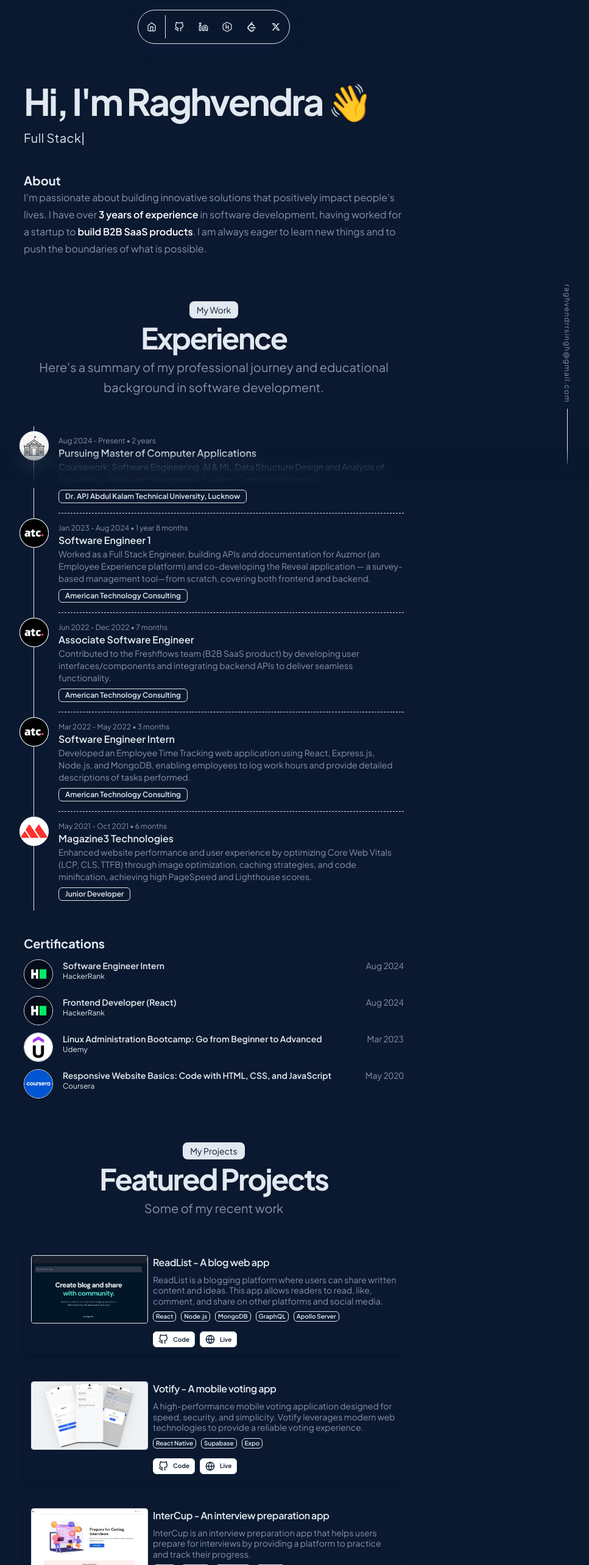
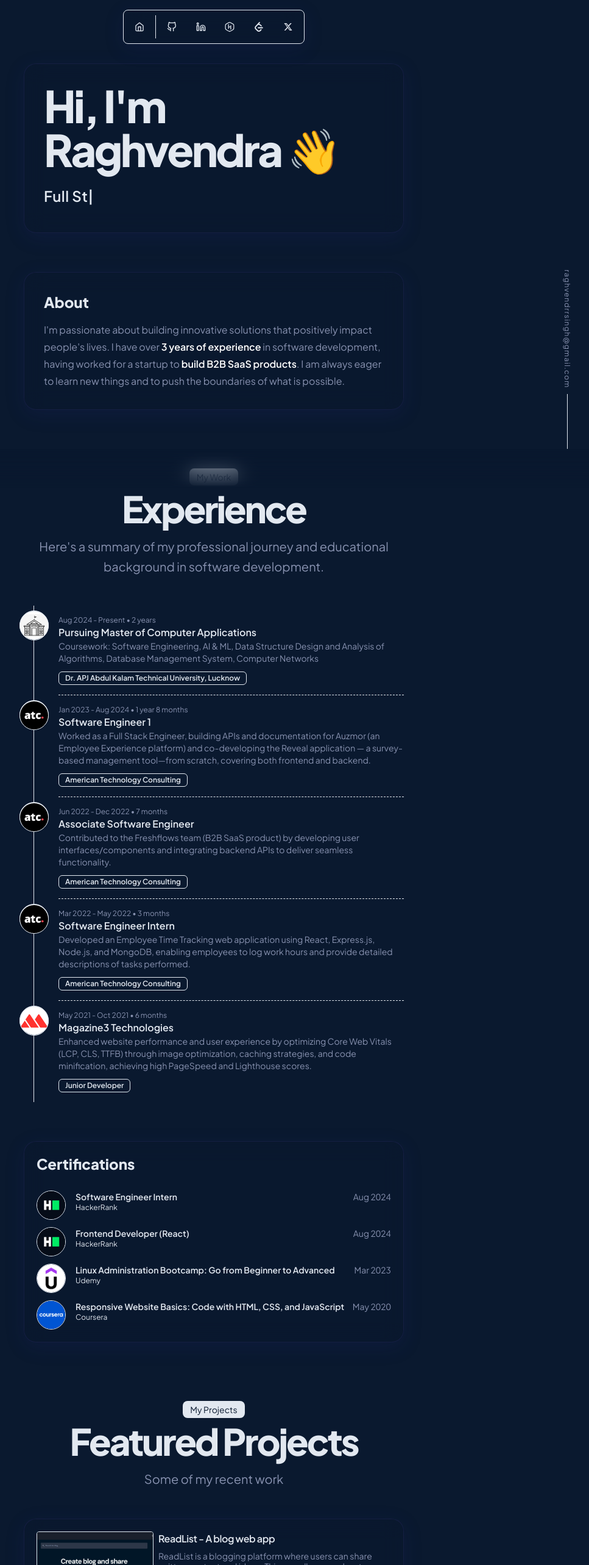
Before and after one commit to rsinghcodes/v2-portfolio, a Next.js app: page / in a window 1280 px wide. Shown: the top 2566 px of the page at 61% size, without its empty margins (289-1256 px from the left). Built offline with nearby package versions, Linux system fonts and the light colour scheme.

Commit message:
Improved UI design and animation

```diff
--- a/src/app/globals.css
+++ b/src/app/globals.css
@@ -9,6 +9,11 @@
   --border: #e2e8f0;
   --ring: #3b82f6;
   --radius: 0.5rem;
+  --accent: #7f5af0; /* Vibrant accent color */
+  --accent-gradient: linear-gradient(90deg, #7f5af0 0%, #2cb67d 100%);
+  --glass-bg: rgba(10, 25, 47, 0.55);
+  --glass-blur: blur(16px);
+  --card-shadow: 0 8px 32px 0 rgba(31, 38, 135, 0.15);
 }
 
 @theme inline {
@@ -19,6 +24,7 @@
   --color-border: var(--border);
   --color-ring: var(--ring);
   --font-sans: var(--font-plus-jakarta-sans);
+  --font-mono: var(--font-geist-mono);
 }
 
 * {
@@ -53,6 +59,43 @@ body {
 /* Smooth scrolling */
 html {
   scroll-behavior: smooth;
+}
+
+/* Glassmorphism utility */
+.glass {
+  background: var(--glass-bg);
+  backdrop-filter: var(--glass-blur);
+  -webkit-backdrop-filter: var(--glass-blur);
+  border-radius: var(--radius);
+  box-shadow: var(--card-shadow);
+}
+
+/* Accent button */
+.btn-accent {
+  background: var(--accent-gradient);
+  color: #fff;
+  border: none;
+  box-shadow: 0 4px 16px rgba(127, 90, 240, 0.15);
+  transition: box-shadow 0.2s, transform 0.2s;
+}
+.btn-accent:hover {
+  box-shadow: 0 8px 32px rgba(127, 90, 240, 0.25);
+  transform: translateY(-2px) scale(1.03);
+}
+
+/* Card shadow utility */
+.card-shadow {
+  box-shadow: 0 2px 12px 0 rgba(31, 38, 135, 0.06),
+    0 1.5px 4px 0 rgba(127, 90, 240, 0.04);
+}
+
+.section-border {
+  border: 1px solid rgba(127, 90, 240, 0.1);
+  /* Subtle accent border */
+}
+
+.rounded-elegant {
+  border-radius: 1.25rem;
 }
 
 /* Enhanced 3D hover effects */
--- a/src/app/page.tsx
+++ b/src/app/page.tsx
@@ -164,10 +164,46 @@ export default function Home() {
     },
   ];
 
+  // Animation variants for staggered project cards
+  const projectListVariants = {
+    hidden: {},
+    show: {
+      transition: {
+        staggerChildren: 0.18,
+      },
+    },
+  };
+  const projectCardVariants = {
+    hidden: { opacity: 0, y: 30 },
+    show: { opacity: 1, y: 0, transition: { duration: 0.8 } },
+  };
+
+  // Animation variants for staggered section content
+  const staggerSection = {
+    hidden: {},
+    show: {
+      transition: { staggerChildren: 0.18 },
+    },
+  };
+  const fadeSlide = {
+    hidden: { opacity: 0, y: 30 },
+    show: { opacity: 1, y: 0, transition: { duration: 0.7 } },
+  };
+  // Timeline dot animation
+  const dotVariants = {
+    hidden: { scale: 0.7, opacity: 0 },
+    show: {
+      scale: 1.1,
+      opacity: 1,
+      transition: { type: 'spring' as const, stiffness: 400, damping: 15 },
+    },
+    hover: { scale: 1.2, boxShadow: '0 0 0 4px rgba(127,90,240,0.15)' },
+  };
+
   if (!isLoaded) return null;
 
   return (
-    <main className="font-sans min-h-screen bg-background text-foreground relative max-w-2xl mx-auto md:mt-10 space-y-10 py-12 sm:py-24 px-6">
+    <main className="font-sans min-h-screen bg-background text-foreground relative max-w-2xl mx-auto md:mt-10 space-y-16 py-10 sm:py-16 px-2 sm:px-6">
       {/* Navigation */}
       <NavItems />
 
@@ -175,7 +211,7 @@ export default function Home() {
       <div className="w-10 fixed bottom-0 left-auto right-10 z-10 hidden lg:block">
         <div className="flex flex-col items-center relative after:block after:w-[1px] after:h-[90px] after:my-0 after:mx-auto after:bg-foreground">
           <a
-            className="my-5 mx-auto p-2.5 text-xs leading-5 tracking-widest hover:-translate-y-1 focus:-translate-y-1 text-muted-foreground hover:text-foreground"
+            className="my-5 mx-auto p-2.5 text-xs leading-5 tracking-widest hover:-translate-y-1 focus:-translate-y-1 text-muted-foreground hover:text-accent-gradient text-accent-gradient"
             style={{ writingMode: 'vertical-rl' }}
             href={`mailto:raghvendrrsingh@gmail.com`}
             target="_blank"
@@ -187,38 +223,58 @@ export default function Home() {
       </div>
 
       {/* Hero Section */}
-      <section id="hero" className="relative">
+      <section
+        id="hero"
+        className="relative glass section-border rounded-elegant p-5 sm:p-8"
+      >
         <motion.div
           initial={{ opacity: 0, y: 30 }}
           animate={{ opacity: 1, y: 0 }}
           transition={{ duration: 0.8 }}
           className="gap-y-4 flex flex-col items-start justify-center"
+          whileHover={{ y: -8, rotate: 1 }}
+          style={{ willChange: 'transform' }}
         >
-          <h1 className="text-3xl font-bold tracking-tighter sm:text-5xl xl:text-6xl/none">
+          <motion.h1
+            className="text-4xl font-extrabold tracking-tighter sm:text-6xl xl:text-7xl/none mb-2"
+            initial={{ opacity: 0, y: 30 }}
+            animate={{ opacity: 1, y: 0 }}
+            transition={{ delay: 0.2, duration: 0.7 }}
+          >
             Hi, I&apos;m Raghvendra 👋
-          </h1>
-          <h2
-            className="block md:whitespace-nowrap tracking-tight md:text-xl overflow-hidden"
+          </motion.h1>
+          <motion.h2
+            className="block md:whitespace-nowrap tracking-tight md:text-2xl font-semibold overflow-hidden mb-2"
             style={{
-              minHeight: '1.5em', // Reserve space for one line
-              whiteSpace: 'pre', // Preserve spaces
+              minHeight: '1.5em',
+              whiteSpace: 'pre',
               letterSpacing: '0.02em',
             }}
+            initial={{ opacity: 0, y: 30 }}
+            animate={{ opacity: 1, y: 0 }}
+            transition={{ delay: 0.4, duration: 0.7 }}
           >
             {displayedText}
             <span className="blinking-cursor">|</span>
-          </h2>
+          </motion.h2>
         </motion.div>
       </section>
 
-      <section id="about">
-        <motion.div
-          initial={{ opacity: 0, y: 30 }}
-          whileInView={{ opacity: 1, y: 0 }}
-          transition={{ duration: 0.8 }}
+      <motion.section
+        id="about"
+        className="glass section-border rounded-elegant p-5 sm:p-8"
+        variants={staggerSection}
+        initial="hidden"
+        whileInView="show"
         viewport={{ once: true }}
       >
-          <h2 className="text-xl font-bold">About</h2>
+        <motion.div variants={fadeSlide}>
+          <motion.h2
+            variants={fadeSlide}
+            className="text-2xl font-extrabold mb-4"
+          >
+            About
+          </motion.h2>
           <div className="prose max-w-full font-sans text-muted-foreground prose-invert">
             <p>
               I&apos;m passionate about building innovative solutions that
@@ -230,10 +286,13 @@ export default function Home() {
             </p>
           </div>
         </motion.div>
-      </section>
+      </motion.section>
 
       {/* Experience Section */}
-      <section id="experience" className="relative space-y-12 pt-8">
+      <section
+        id="experience"
+        className="relative space-y-12 pt-8 px-2 sm:px-0"
+      >
         <motion.div
           initial={{ opacity: 0, y: 30 }}
           whileInView={{ opacity: 1, y: 0 }}
@@ -241,12 +300,24 @@ export default function Home() {
           viewport={{ once: true }}
           className="text-center space-y-2"
         >
-          <div className="inline-block rounded-lg bg-foreground text-background px-3 py-1 text-sm">
+          <motion.div
+            initial={{ opacity: 0, x: 40 }}
+            whileInView={{ opacity: 1, x: 0 }}
+            transition={{ duration: 0.7, delay: 0.1 }}
+            viewport={{ once: true }}
+            className="inline-block rounded-lg bg-foreground text-background px-3 py-1 text-sm"
+          >
             My Work
-          </div>
-          <h2 className="text-3xl font-bold tracking-tighter sm:text-5xl">
+          </motion.div>
+          <motion.h2
+            initial={{ opacity: 0, x: -40 }}
+            whileInView={{ opacity: 1, x: 0 }}
+            transition={{ duration: 0.7, delay: 0.2 }}
+            viewport={{ once: true }}
+            className="text-4xl font-extrabold tracking-tighter sm:text-6xl mb-4"
+          >
             Experience
-          </h2>
+          </motion.h2>
           <p className="text-muted-foreground md:text-xl/relaxed lg:text-base/relaxed xl:text-xl/relaxed">
             Here&apos;s a summary of my professional journey and educational
             background in software development.
@@ -257,12 +328,16 @@ export default function Home() {
             <motion.li
               key={exp.time + exp.title}
               className="relative ml-10 py-4"
-              initial={{ opacity: 0, y: 30 }}
-              whileInView={{ opacity: 1, y: 0 }}
-              transition={{ duration: 0.8, delay: idx * 0.15 }}
+              variants={fadeSlide}
+              initial="hidden"
+              whileInView="show"
               viewport={{ once: true }}
             >
-              <div className="absolute -left-16 top-2 flex items-center justify-center bg-white rounded-full">
+              <motion.div
+                className="absolute -left-16 top-2 flex items-center justify-center bg-white rounded-full border w-12 h-12 shadow-sm"
+                variants={dotVariants}
+                whileHover="hover"
+              >
                 <span className="relative flex shrink-0 overflow-hidden rounded-full border size-12 m-auto">
                   <Image
                     src={exp.logo}
@@ -276,8 +351,8 @@ export default function Home() {
                     }
                   />
                 </span>
-              </div>
-              <div className="flex flex-1 flex-col justify-start gap-1">
+              </motion.div>
+              <div className="flex-1 flex flex-col justify-start gap-1 bg-transparent">
                 <time className="text-xs text-muted-foreground">
                   {exp.time} • {exp.time_count}
                 </time>
@@ -285,13 +360,13 @@ export default function Home() {
                 <span className="prose dark:prose-invert text-sm text-muted-foreground">
                   {exp.desc}
                 </span>
-              </div>
                 <div className="mt-2 flex flex-row flex-wrap items-start gap-2">
                   <div
-                  className="items-center rounded-md border px-2.5 py-0.5 text-xs font-semibold transition-colors focus:outline-none focus:ring-2 focus:ring-ring focus:ring-offset-2 border-transparent bg-primary text-primary-foreground shadow hover:bg-primary/80 flex gap-2"
+                    className="items-center rounded-md border px-2.5 py-0.5 text-xs font-semibold transition-colors focus:outline-none focus:ring-2 focus:ring-ring focus:ring-offset-2 border-transparent bg-primary text-primary-foreground hover:bg-primary/80 flex gap-2"
                     title={exp.company}
                   >
                     {exp.company}
+                  </div>
                 </div>
               </div>
             </motion.li>
@@ -301,18 +376,18 @@ export default function Home() {
 
       <section
         id="certifications"
-        className="relative flex flex-col min-h-0 gap-y-3"
+        className="relative flex flex-col min-h-0 gap-y-3 glass section-border rounded-elegant p-5"
       >
         <motion.h2
-          initial={{ opacity: 0, y: 30 }}
-          whileInView={{ opacity: 1, y: 0 }}
-          transition={{ duration: 0.8 }}
+          initial={{ opacity: 0, x: -40 }}
+          whileInView={{ opacity: 1, x: 0 }}
+          transition={{ duration: 0.7, delay: 0.1 }}
           viewport={{ once: true }}
-          className="text-xl font-bold"
+          className="text-2xl font-extrabold mb-4"
         >
           Certifications
         </motion.h2>
-        {certifications.map((cert, idx) => (
+        {certifications.map((cert) => (
           <motion.a
             key={cert.href}
             initial={{ opacity: 0, y: 30 }}
@@ -330,7 +405,7 @@ export default function Home() {
                     height={48}
                     src={cert.logo}
                     alt={cert.alt}
-                    className="aspect-square h-full w-full object-contain"
+                    className="aspect-square h-full w-full object-contain shadow-md"
                   />
                 </span>
               </div>
@@ -353,36 +428,49 @@ export default function Home() {
       </section>
 
       {/* Projects Section */}
-      <section id="projects" className="relative space-y-12 py-8">
+      <motion.section
+        id="projects"
+        className="relative space-y-12 py-8"
+        variants={staggerSection}
+        initial="hidden"
+        whileInView="show"
+        viewport={{ once: true }}
+      >
+        <motion.div variants={fadeSlide} className="text-center space-y-2">
           <motion.div
-          initial={{ opacity: 0, y: 30 }}
-          whileInView={{ opacity: 1, y: 0 }}
-          transition={{ duration: 0.8 }}
+            variants={fadeSlide}
+            className="inline-block rounded-lg bg-foreground text-background px-3 py-1 text-sm"
+          >
+            My Projects
+          </motion.div>
+          <motion.h2
+            variants={fadeSlide}
+            className="text-4xl font-extrabold tracking-tighter sm:text-6xl mb-4"
+          >
+            Featured Projects
+          </motion.h2>
+          <motion.p
+            variants={fadeSlide}
+            className="text-muted-foreground md:text-xl/relaxed lg:text-base/relaxed xl:text-xl/relaxed"
+          >
+            Some of my recent work
+          </motion.p>
+        </motion.div>
+        <motion.div
+          className="grid gap-8"
+          variants={staggerSection}
+          initial="hidden"
+          whileInView="show"
           viewport={{ once: true }}
-          className="text-center space-y-2"
         >
-          <div className="inline-block rounded-lg bg-foreground text-background px-3 py-1 text-sm">
-            My Projects
-          </div>
-          <h2 className="text-3xl font-bold tracking-tighter sm:text-5xl">
-            Featured Projects
-          </h2>
-          <p className="text-muted-foreground md:text-xl/relaxed lg:text-base/relaxed xl:text-xl/relaxed">
-            Some of my recent work
-          </p>
-        </motion.div>
-
-        <div className="grid gap-8">
-          {projects.map((project, index) => (
+          {projects.map((project) => (
             <motion.div
               key={project.title}
-              initial={{ opacity: 0, y: 30 }}
-              whileInView={{ opacity: 1, y: 0 }}
-              transition={{ duration: 0.8, delay: index * 0.2 }}
-              viewport={{ once: true }}
-              className="flex flex-col md:flex-row bg-card rounded-lg overflow-hidden group shadow-md transition-all duration-300 hover:bg-slate-800/50 hover:backdrop-blur-sm hover:shadow-lg p-2 md:p-3"
+              className="flex flex-col sm:flex-row glass section-border rounded-elegant overflow-hidden group transition-all duration-300 hover:scale-[1.025] hover:shadow-lg p-3 sm:p-5"
+              variants={fadeSlide}
+              whileHover={{ scale: 1.04, rotate: 1 }}
             >
-              <div className="relative w-full h-48 md:w-48 md:h-28 aspect-video rounded border border-slate-200/10 transition overflow-hidden">
+              <div className="relative w-full h-48 sm:w-48 sm:h-28 aspect-video rounded border border-slate-200/10 transition overflow-hidden mb-3 sm:mb-0">
                 <Image
                   src={project.image}
                   alt={project.title}
@@ -391,30 +479,29 @@ export default function Home() {
                   unoptimized
                 />
               </div>
-              <div className="flex-1 flex flex-col justify-center space-y-2 pl-2">
-                <h3 className="font-semibold tracking-tight mt-2 md:mt-0 text-base">
+              <div className="flex-1 flex flex-col justify-center space-y-2 pl-0 sm:pl-2">
+                <h3 className="font-semibold tracking-tight mt-2 sm:mt-0 text-base">
                   {project.title}
                 </h3>
                 <div className="prose max-w-full text-pretty font-sans text-sm text-muted-foreground dark:prose-invert [&>*]:!leading-tight">
                   <p>{project.description}</p>
                 </div>
-
                 <div className="flex flex-wrap gap-2 mb-4">
                   {project.tech.map((tech) => (
                     <span
                       key={tech}
-                      className="inline-flex items-center rounded-md border font-semibold transition-colors focus:outline-none focus:ring-2 focus:ring-ring focus:ring-offset-2 border-transparent bg-secondary text-secondary-foreground hover:bg-secondary/80 px-1 py-0 text-[10px]"
+                      className="inline-flex items-center rounded-md border font-semibold transition-colors focus:outline-none focus:ring-2 focus:ring-ring focus:ring-offset-2 border-transparent bg-secondary text-secondary-foreground hover:bg-secondary/80 px-2 py-0.5 text-xs font-mono tracking-wide shadow-sm"
                     >
                       {tech}
                     </span>
                   ))}
                 </div>
-                <div className="flex gap-2">
+                <div className="flex flex-row gap-2">
                   <a
                     href={project.link}
                     target="_blank"
                     rel="noopener noreferrer"
-                    className="items-center rounded-md border font-semibold transition-colors focus:outline-none focus:ring-2 focus:ring-ring focus:ring-offset-2 border-transparent bg-white text-background shadow hover:bg-primary/80 flex gap-2 px-2 py-1 text-[10px]"
+                    className="items-center rounded-md border font-semibold transition-all focus:outline-none focus:ring-2 focus:ring-accent focus:ring-offset-2 border-transparent bg-white text-background shadow hover:bg-accent hover:shadow-lg flex gap-2 px-2 py-2 sm:py-1 text-xs sm:text-[10px]"
                   >
                     <FiGithub className="w-4 h-4" />
                     Code
@@ -423,7 +510,7 @@ export default function Home() {
                     href={project.live}
                     target="_blank"
                     rel="noopener noreferrer"
-                    className="items-center rounded-md border font-semibold transition-colors focus:outline-none focus:ring-2 focus:ring-ring focus:ring-offset-2 border-transparent bg-white text-background shadow hover:bg-primary/80 flex gap-2 px-2 py-1 text-[10px]"
+                    className="items-center rounded-md border font-semibold transition-all focus:outline-none focus:ring-2 focus:ring-accent focus:ring-offset-2 border-transparent bg-white text-background shadow hover:bg-accent hover:shadow-lg flex gap-2 px-2 py-2 sm:py-1 text-xs sm:text-[10px]"
                   >
                     <FiGlobe className="w-4 h-4" />
                     Live
@@ -432,11 +519,11 @@ export default function Home() {
               </div>
             </motion.div>
           ))}
-        </div>
-      </section>
+        </motion.div>
+      </motion.section>
 
       {/* Contact Section */}
-      <section id="contact" className="relative ">
+      <section id="contact" className="relative">
         <motion.div
           initial={{ opacity: 0, y: 30 }}
           whileInView={{ opacity: 1, y: 0 }}
@@ -444,16 +531,28 @@ export default function Home() {
           viewport={{ once: true }}
           className="grid place-items-center space-y-3 px-4 text-center md:px-6 w-full py-12"
         >
-          <div className="inline-block rounded-lg bg-foreground text-background px-3 py-1 text-sm">
+          <motion.div
+            initial={{ opacity: 0, x: 40 }}
+            whileInView={{ opacity: 1, x: 0 }}
+            transition={{ duration: 0.7, delay: 0.1 }}
+            viewport={{ once: true }}
+            className="inline-block rounded-lg bg-foreground text-background px-3 py-1 text-sm"
+          >
             Contact
-          </div>
-          <h2 className="text-3xl font-bold tracking-tighter sm:text-5xl">
+          </motion.div>
+          <motion.h2
+            initial={{ opacity: 0, x: -40 }}
+            whileInView={{ opacity: 1, x: 0 }}
+            transition={{ duration: 0.7, delay: 0.2 }}
+            viewport={{ once: true }}
+            className="text-4xl font-extrabold tracking-tighter sm:text-6xl mb-4"
+          >
             Get In Touch
-          </h2>
+          </motion.h2>
           <p className="mx-auto max-w-[600px] text-muted-foreground md:text-xl/relaxed lg:text-base/relaxed xl:text-xl/relaxed">
             Let&apos;s connect! Feel free to reach out{' '}
             <a
-              className="underline dark:text-white text-black dark:hover:text-white/90 hover:text-gray-700"
+              className="underline text-white"
               href="https://www.linkedin.com/in/raghvendrrsingh"
             >
               via LinkedIn
@@ -462,7 +561,7 @@ export default function Home() {
           </p>
           <motion.a
             href="mailto:raghvendrrsingh@gmail.com"
-            className="flex items-center justify-center gap-2 px-8 py-3 rounded-lg font-semibold btn-3d mb-8"
+            className="flex items-center justify-center gap-2 px-8 py-3 rounded-lg font-semibold btn-accent mb-8 shadow-lg hover:shadow-xl focus:ring-2 focus:ring-accent focus:ring-offset-2 transition-all duration-200"
             whileHover={{ scale: 1.05 }}
             whileTap={{ scale: 0.95 }}
           >
--- a/src/components/NavItems.tsx
+++ b/src/components/NavItems.tsx
@@ -63,10 +63,10 @@ export default function NavItems() {
   return (
     <div className="pointer-events-none fixed inset-x-0 bottom-0 md:top-4 z-30 mx-auto mb-4 flex origin-bottom h-full max-h-14 ">
       <motion.div
-        className="absolute left-1/2 -translate-x-1/2 p-2 rounded-full z-50 pointer-events-auto flex min-h-full h-full items-center px-1 border border-[var(--border)] bg-[rgba(10,25,47,0.55)] backdrop-blur-xl [box-shadow:0_8px_32px_0_rgba(31,38,135,0.15)] transform-gpu"
+        className="absolute left-1/2 -translate-x-1/2 p-2 rounded-full z-50 pointer-events-auto flex min-h-full h-full items-center px-1 border border-[var(--border)] glass shadow-lg transform-gpu"
         onHoverStart={() => setIsHovered(true)}
         onHoverEnd={() => setIsHovered(false)}
-        animate={{ width: navWidth }}
+        animate={{ width: navWidth + 48 }}
         transition={{ type: 'spring', stiffness: 260, damping: 24 }}
         style={{ overflow: 'hidden' }}
       >
@@ -89,11 +89,11 @@ export default function NavItems() {
             return (
               <motion.div
                 key={idx}
-                className="flex-1 flex aspect-square cursor-pointer items-center justify-center rounded-full min-w-0"
+                className="flex-1 flex aspect-square cursor-pointer items-center justify-center rounded-full min-w-0 transition-all duration-200 hover:bg-accent/20 hover:shadow-lg hover:scale-110"
               >
                 {item.isInternal && item.href ? (
                   <Link
-                    className="inline-flex items-center justify-center whitespace-nowrap text-sm font-medium transition-colors focus-visible:outline-none focus-visible:ring-1 focus-visible:ring-ring disabled:pointer-events-none disabled:opacity-50 hover:bg-accent hover:text-accent-foreground rounded-full size-12 w-full h-full"
+                    className="inline-flex items-center justify-center whitespace-nowrap text-sm font-medium transition-colors focus-visible:outline-none focus-visible:ring-1 focus-visible:ring-ring disabled:pointer-events-none disabled:opacity-50 hover:bg-accent hover:text-white rounded-full size-12 w-full h-full"
                     aria-label={item.aria}
                     href={item.href}
                   >
@@ -101,7 +101,7 @@ export default function NavItems() {
                   </Link>
                 ) : item.href ? (
                   <a
-                    className="inline-flex items-center justify-center whitespace-nowrap text-sm font-medium transition-colors focus-visible:outline-none focus-visible:ring-1 focus-visible:ring-ring disabled:pointer-events-none disabled:opacity-50 hover:bg-accent hover:text-accent-foreground rounded-full size-12 w-full h-full"
+                    className="inline-flex items-center justify-center whitespace-nowrap text-sm font-medium transition-colors focus-visible:outline-none focus-visible:ring-1 focus-visible:ring-ring disabled:pointer-events-none disabled:opacity-50 hover:bg-accent hover:text-white rounded-full size-12 w-full h-full"
                     aria-label={item.aria}
                     href={item.href}
                     target={item.href.startsWith('http') ? '_blank' : undefined}
--- a/src/components/SocialIcons.tsx
+++ b/src/components/SocialIcons.tsx
@@ -37,7 +37,7 @@ export default function SocialIcons() {
       {socialLinks.map((social, index) => (
         <motion.a
           key={index}
-          className="flex justify-center mb-8"
+          className="flex justify-center mb-8 transition-transform duration-200 hover:scale-125 hover:drop-shadow-[0_0_8px_var(--accent)]"
           initial={{ opacity: 0, scale: 0.5 }}
           animate={{ opacity: 1, scale: 1 }}
           transition={{ duration: 1, delay: 0.3 }}
```
Also changed, not shown: src/app/layout.tsx (+9 -2 lines). Lines whose indentation alone changed are shown as unchanged.
